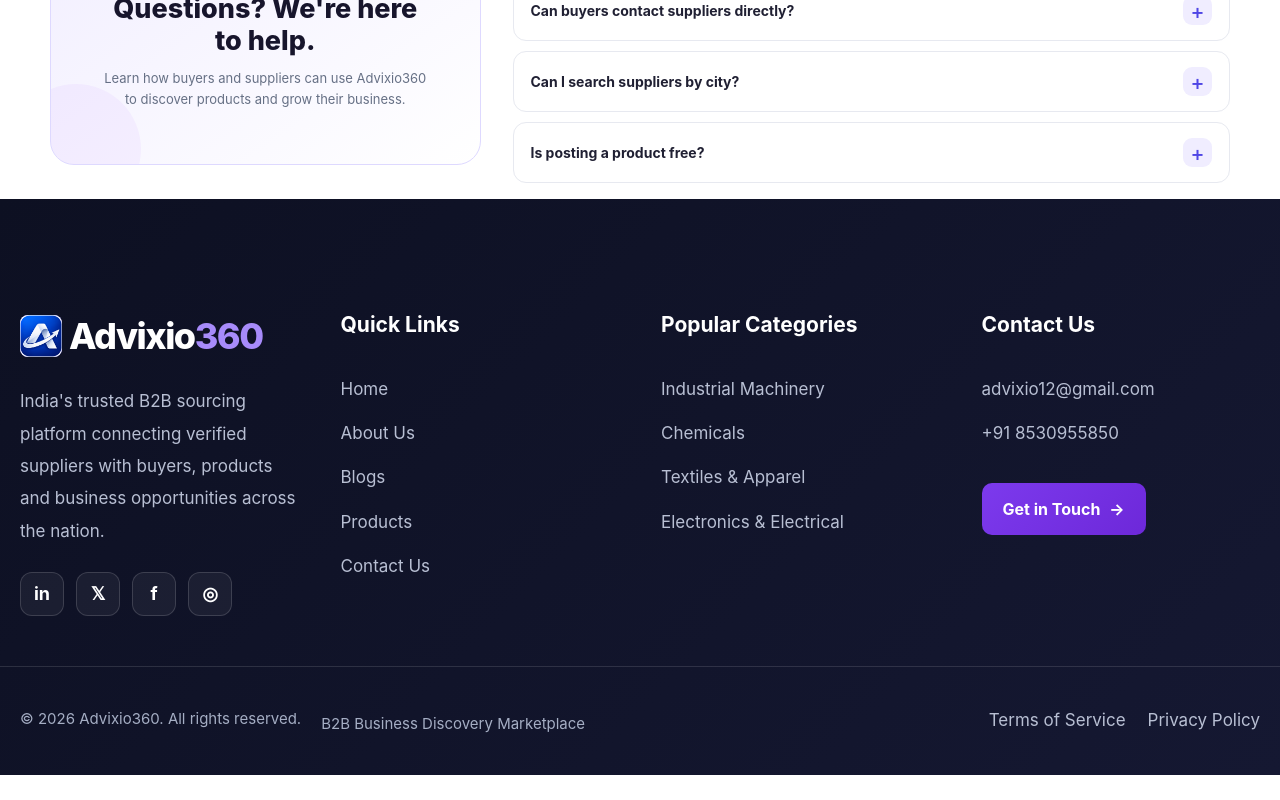
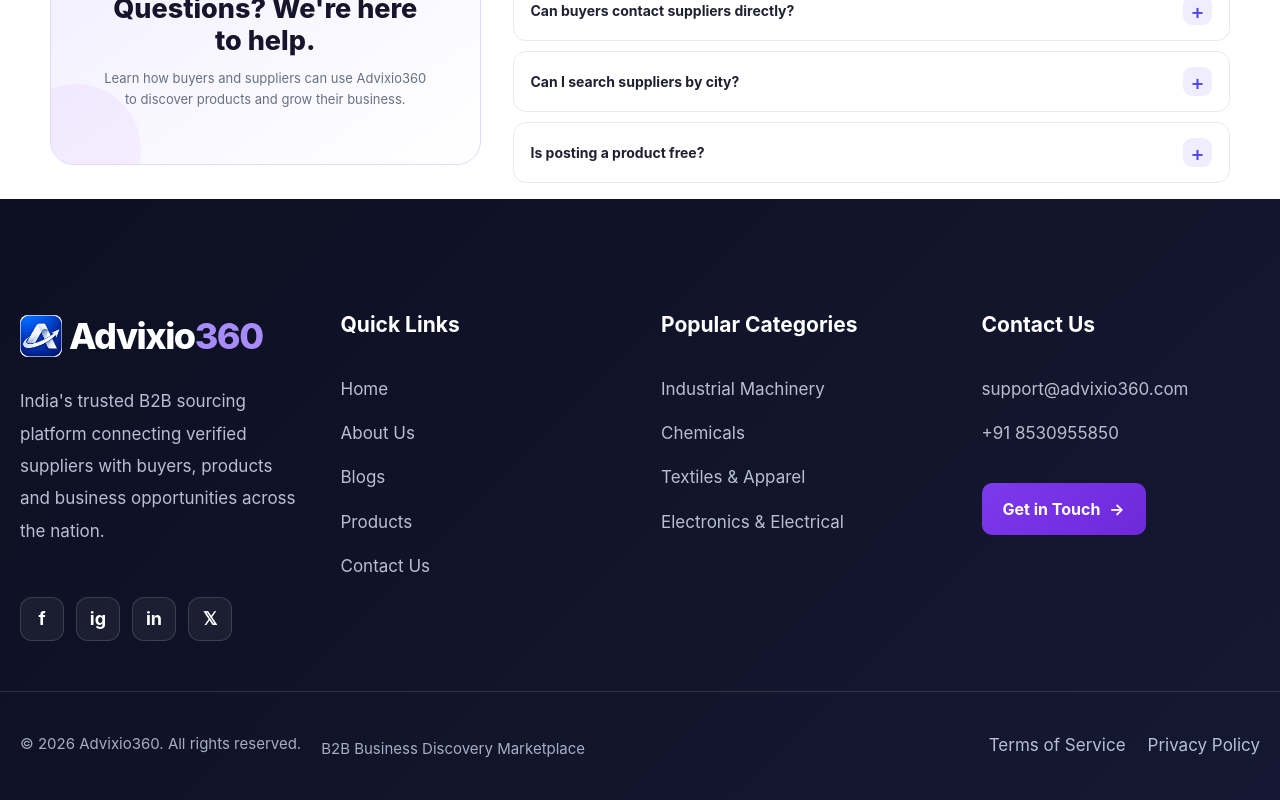
Before and after one commit to Abhishek841101/advixio, a Next.js app: page / in a window 1280 px wide. Shown: the part 4792-5592 px from the top of the page. Before the commit the page ends 5567 px from the top, so only its background shows below. Built offline with nearby package versions, Linux system fonts and the light colour scheme; no server answers.

Commit message:
Fix redesia

```diff
--- a/src/app/contact/page.tsx
+++ b/src/app/contact/page.tsx
@@ -3,7 +3,7 @@
 import Link from "next/link";
 import { useState } from "react";
 
-const EMAIL = "advixio12@gmail.com";
+const EMAIL = "support@advixio360.com";
 const PHONE = "+918530955850";
 const WHATSAPP = "918530955850";
 
--- a/src/components/home/ContactAdvixio.tsx
+++ b/src/components/home/ContactAdvixio.tsx
@@ -63,11 +63,11 @@ Thank you.
 
             <div className="contact-support-links">
               <a
-                href="mailto:advixio12@gmail.com"
+                href="mailto:support@advixio360.com"
                 className="contact-support-email"
               >
                 <span>✉</span>
-                advixio12@gmail.com
+                support@advixio360.com
               </a>
 
               <a
--- a/src/components/layout/Footer.jsx
+++ b/src/components/layout/Footer.jsx
@@ -192,21 +192,54 @@ export default function Footer() {
 
           {/* Social Links */}
           <div className="social-links" style={styles.socialLinks}>
-            <a href="#" aria-label="LinkedIn" style={styles.social}>
-              in
-            </a>
 
-            <a href="#" aria-label="X" style={styles.social}>
-              𝕏
-            </a>
 
-            <a href="#" aria-label="Facebook" style={styles.social}>
-              f
-            </a>
+           <div className="social-links" style={styles.socialLinks}>
+  {/* Facebook */}
+  <a
+    href="https://www.facebook.com/profile.php?id=61595198248553"
+    target="_blank"
+    rel="noopener noreferrer"
+    aria-label="Facebook"
+    style={styles.social}
+  >
+    f
+  </a>
 
-            <a href="#" aria-label="Instagram" style={styles.social}>
-              ◎
-            </a>
+  {/* Instagram */}
+  <a
+    href="https://www.instagram.com/advixio360/"
+    target="_blank"
+    rel="noopener noreferrer"
+    aria-label="Instagram"
+    style={styles.social}
+  >
+    ig
+  </a>
+
+  {/* LinkedIn */}
+  <a
+    href="https://www.linkedin.com/company/advixio360/"
+    target="_blank"
+    rel="noopener noreferrer"
+    aria-label="LinkedIn"
+    style={styles.social}
+  >
+    in
+  </a>
+   {/* X (Twitter) */}
+  <a
+    href="https://x.com/Advixio360"
+    target="_blank"
+    rel="noopener noreferrer"
+    aria-label="X (Twitter)"
+    style={styles.social}
+  >
+    𝕏
+  </a>
+</div>
+
+
           </div>
         </div>
 
@@ -241,8 +274,8 @@ export default function Footer() {
 
           <div style={styles.links}>
             {footerLink(
-              "mailto:advixio12@gmail.com",
-              "advixio12@gmail.com"
+              "mailto:support@advixio360.com",
+              "support@advixio360.com"
             )}
 
             {footerLink(
```
